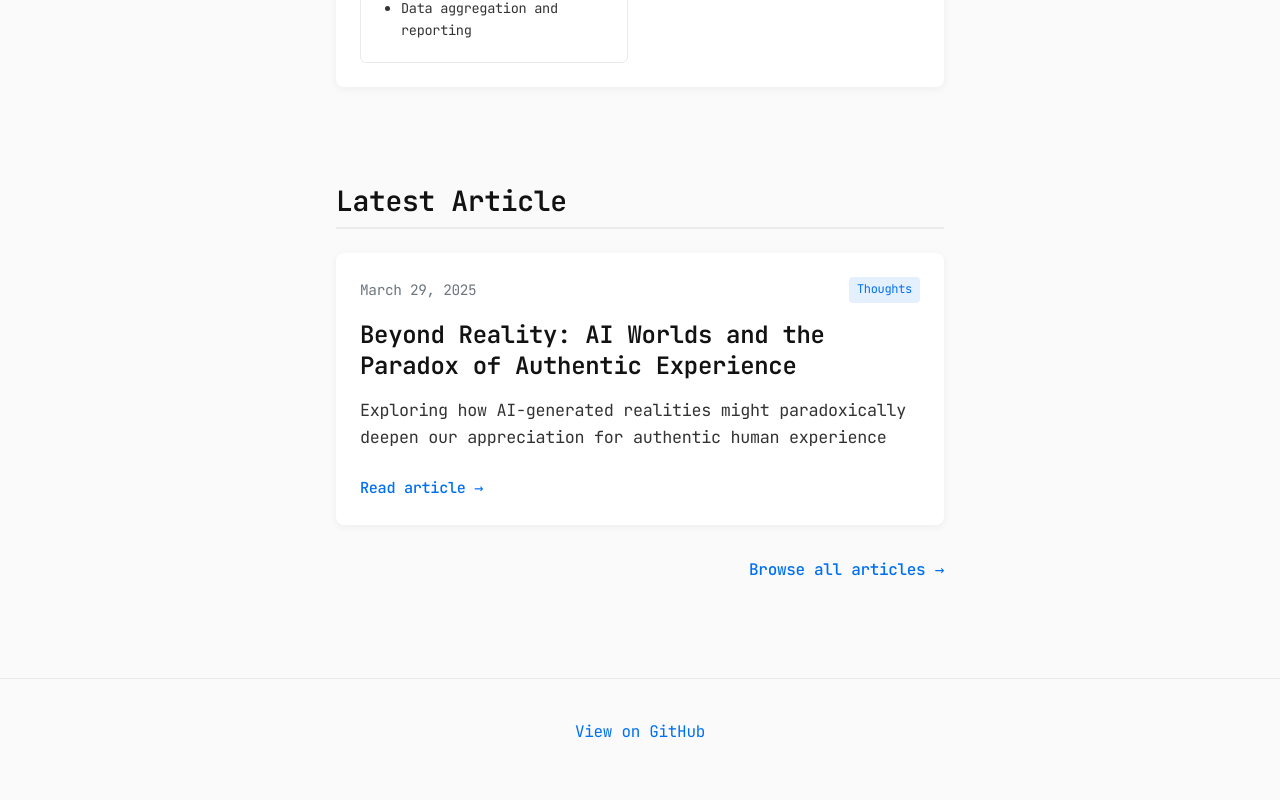
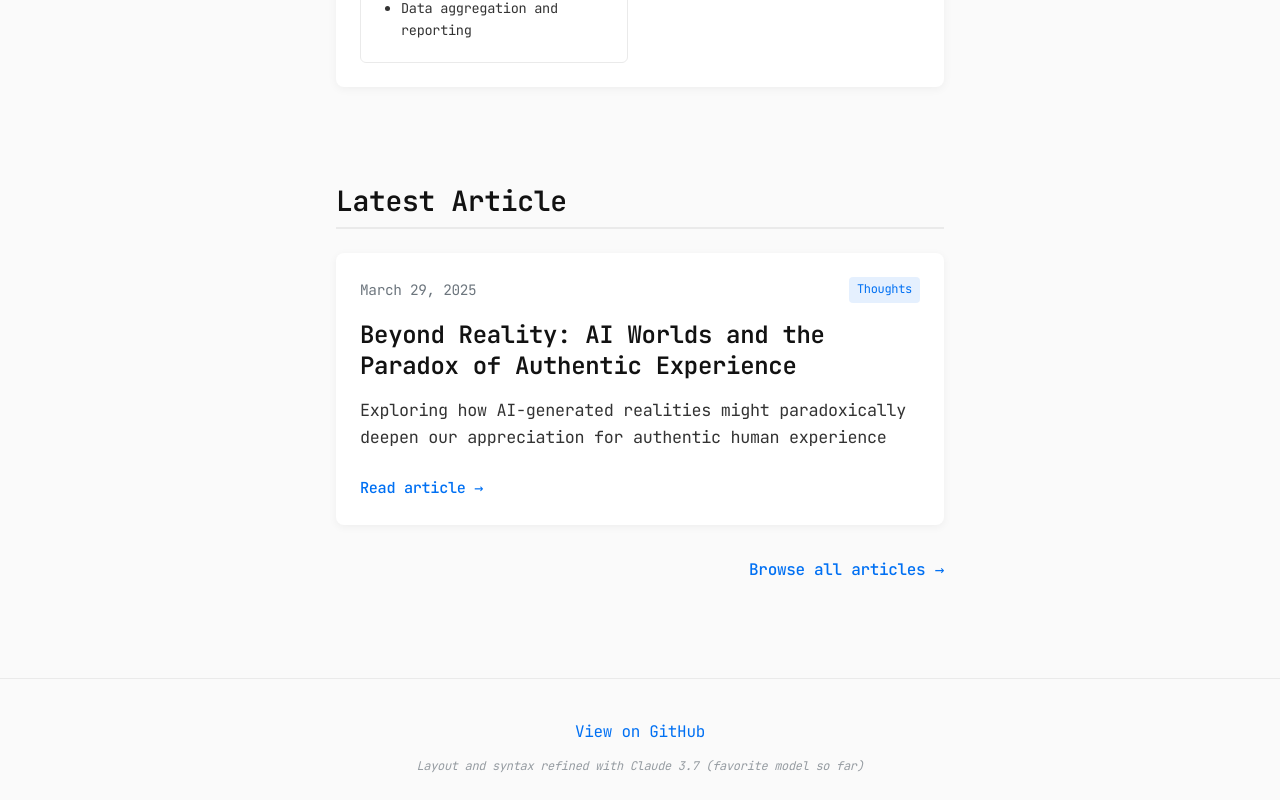
Before and after one commit to Tgedin/tgedin_blog, a Next.js app: page / in a window 1280 px wide. Shown: the part 1842-2642 px from the top of the page. Before the commit the page ends 2611 px from the top, so only its background shows below. Built offline with nearby package versions, Linux system fonts and the light colour scheme.

Commit message:
Claude 3.7 mention

```diff
--- a/layouts/MainLayout.js
+++ b/layouts/MainLayout.js
@@ -53,6 +53,9 @@ export default function MainLayout({ children, title, description }) {
               View on GitHub
             </a>
           </div>
+          <div className="footer-credit">
+            <span className="assistant-credit">Layout and syntax refined with Claude 3.7 (favorite model so far)</span>
+          </div>
         </div>
       </footer>
     </div>
--- a/styles/globals.css
+++ b/styles/globals.css
@@ -189,6 +189,18 @@ header nav {
 .footer-link:hover {
   text-decoration: none;
   opacity: 0.8;
+}
+
+/* Footer credit for Claude */
+.footer-credit {
+  font-size: 0.75rem;
+  color: var(--color-muted);
+  opacity: 0.7;
+  margin-top: 0.75rem;
+}
+
+.assistant-credit {
+  font-style: italic;
 }
 
 /* Home Page */
```
